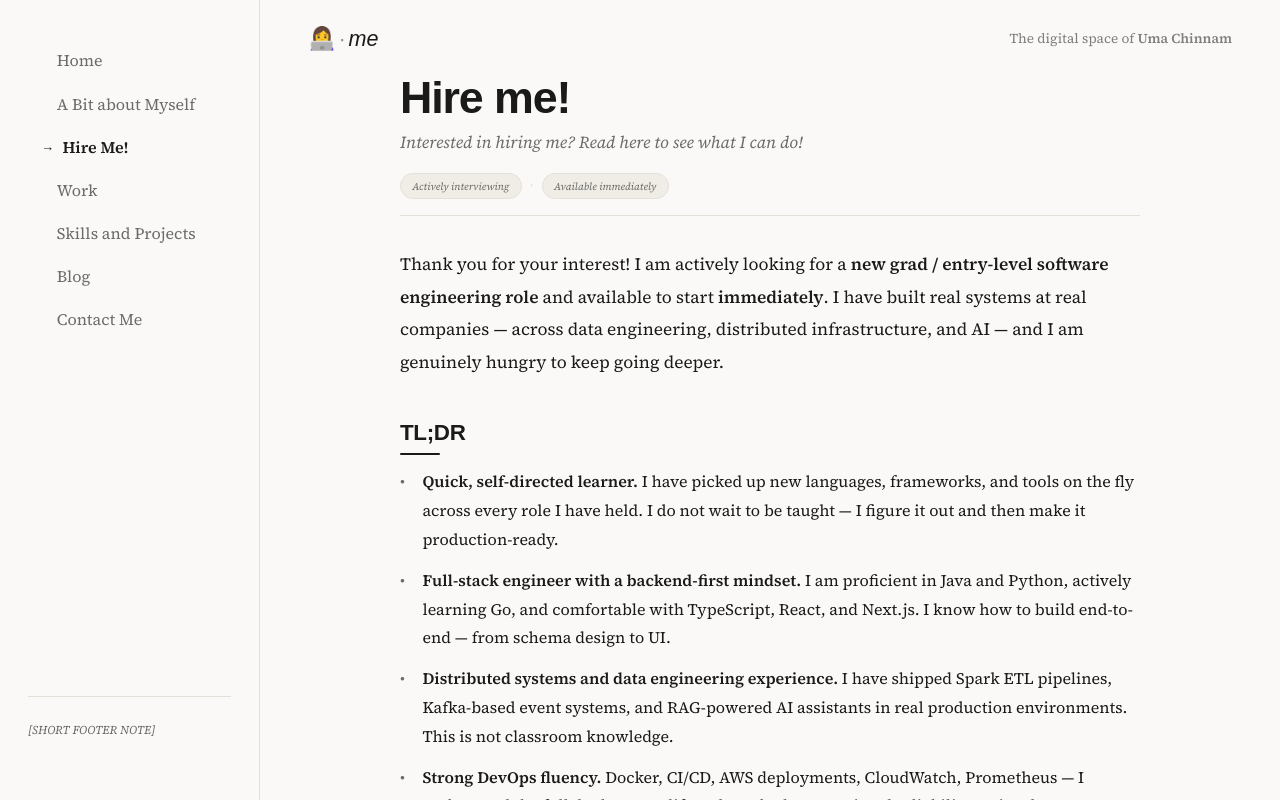
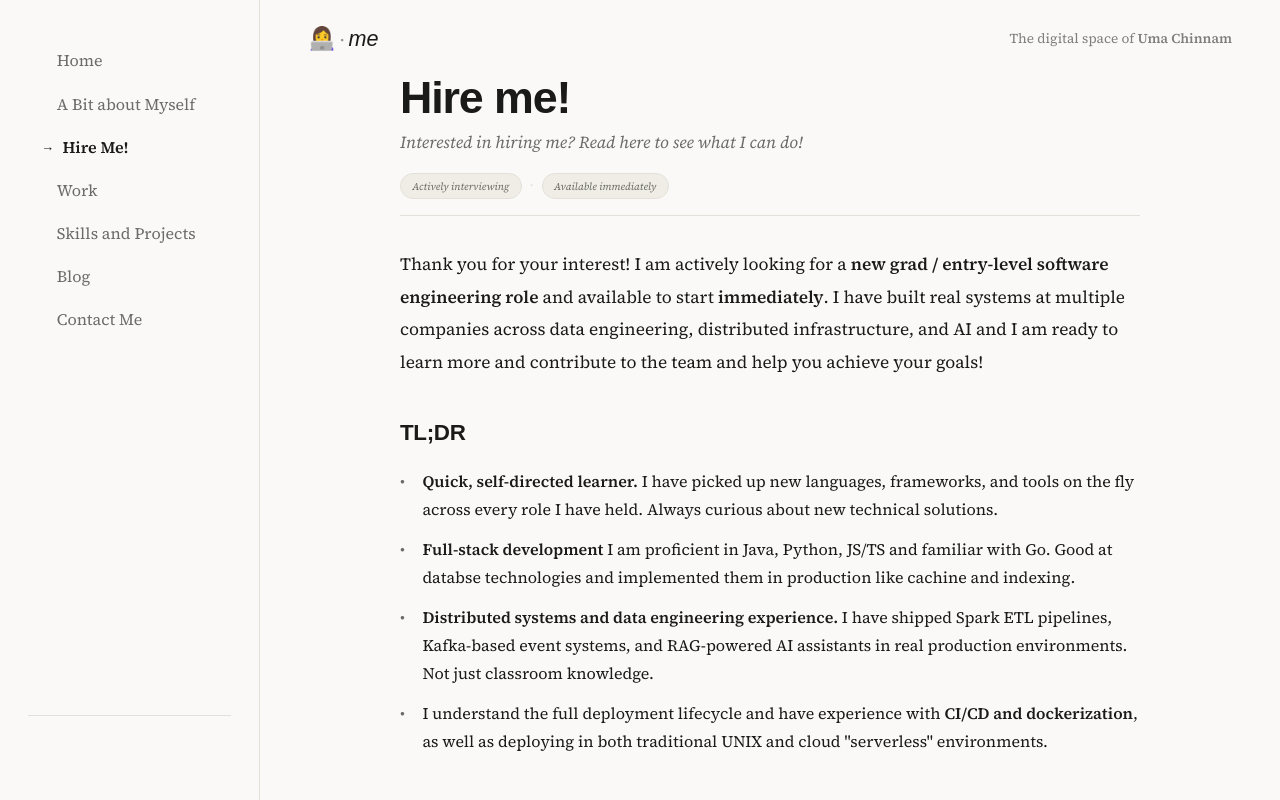
Before and after one commit to uma-1510/my-portfolio, a Next.js app: page /hire in a window 1280 px wide. Built offline with nearby package versions, Linux system fonts and the light colour scheme.

Commit message:
modified about and hire me sections

```diff
--- a/app/about/about.module.css
+++ b/app/about/about.module.css
@@ -44,9 +44,6 @@
   display: flex;
   flex-wrap: wrap;
   gap: 0.75rem;
-  margin-top: 2.5rem;
-  padding-top: 1.75rem;
-  border-top: 1px solid var(--color-border);
 }
 
 .fact {
--- a/app/hire/hire.module.css
+++ b/app/hire/hire.module.css
@@ -9,8 +9,6 @@
   max-width: 740px;
   padding: 3.5rem 0 5rem;
 }
-
-/* HERO */
 
 .hero {
   margin-bottom: 2rem;
@@ -59,7 +57,6 @@
   font-size: 0.9rem;
 }
 
-/* INTRO BLOCK */
 .introBlock {
   margin-bottom: 2.5rem;
 }
@@ -76,8 +73,6 @@
   color: var(--color-text);
 }
 
-/* SECTION HEADINGS */
-
 .sectionHeading {
   font-family:Arial, Helvetica, sans-serif;
   font-size: 1.4rem;
@@ -89,18 +84,6 @@
   padding-bottom: 0.5rem;
 }
 
-/* Thin underline accent */
-.sectionHeading::after {
-  content: '';
-  position: absolute;
-  bottom: 0;
-  left: 0;
-  width: 2.5rem;
-  height: 2px;
-  background: var(--color-text);
-  border-radius: 1px;
-}
-
 .sectionIntro {
   font-size: 0.98rem;
   color: var(--color-muted);
@@ -109,12 +92,8 @@
   font-style: italic;
 }
 
-/* TL;DR LIST */
-
 .tldr {
   list-style: none;
-  padding: 0;
-  margin: 0 0 1rem;
   display: flex;
   flex-direction: column;
   gap: 0.75rem;
@@ -122,7 +101,6 @@
 
 .tldr li {
   font-size: 1rem;
-  line-height: 1.8;
   color: var(--color-text);
   padding-left: 1.4rem;
   position: relative;
@@ -141,8 +119,6 @@
   font-weight: 700;
 }
 
-/*  WHAT CAN YOU DO */
-
 .cards {
   display: flex;
   flex-direction: column;
@@ -150,7 +126,6 @@
   margin-bottom: 1rem;
 }
 
-/* Card enters from below */
 .card {
   border: 2px solid var(--color-border);
   border-radius: 14px;
@@ -159,7 +134,6 @@
     0 1px 2px rgba(0,0,0,0.04),
     0 4px 14px rgba(0,0,0,0.05);
 
-  /* Entrance animation */
   opacity: 0;
   transform: translateY(18px);
   transition:
@@ -180,7 +154,6 @@
   transform: translateY(-2px);
 }
 
-/* Card still invisible but hovered — don't apply hover lift */
 .card:not(.cardVisible):hover {
   transform: translateY(18px);
 }
@@ -188,24 +161,16 @@
 .cardHead {
   display: flex;
   align-items: center;
-  gap: 0.65rem;
-  margin-bottom: 0.85rem;
 }
 
-.cardEmoji {
-  font-size: 1.5rem;
-  line-height: 1;
-  flex-shrink: 0;
-}
-
-/* Handwriting font for card title — matches austinhuang.me card heading style */
 .cardTitle {
-  font-family: var(--font-handwrite);
-  font-size: 1.35rem;
+  font-family: var(--font);
+  font-size: 1.25rem;
   font-weight: 600;
   color: var(--color-text);
   letter-spacing: 0.01em;
   line-height: 1.2;
+  margin-top: 0rem;
 }
 
 .cardBody {
@@ -231,10 +196,6 @@
   letter-spacing: 0.03em;
   font-family: var(--font-body);
 }
-
-/* ============================================
-   EXPERIENCE BLOCKS
-   ============================================ */
 
 .expBlock {
   margin-bottom: 1.5rem;
@@ -279,10 +240,6 @@
   font-weight: 700;
   color: var(--color-text);
 }
-
-/* ============================================
-   ELIGIBILITY GRID
-   ============================================ */
 
 .eligibilityGrid {
   display: grid;
@@ -330,9 +287,6 @@
   font-weight: 600;
 }
 
-/* ============================================
-   CTA
-   ============================================ */
 
 .cta {
   margin-top: 3rem;
@@ -395,10 +349,6 @@
   color: var(--color-text);
 }
 
-/* ============================================
-   MOBILE
-   ============================================ */
-
 @media (max-width: 640px) {
   .page             { padding: 0 1.25rem; }
   .eligibilityGrid  { grid-template-columns: 1fr; }
--- a/app/hire/page.tsx
+++ b/app/hire/page.tsx
@@ -4,7 +4,6 @@ import { useEffect, useRef } from 'react'
 import type { Metadata } from 'next'
 import styles from './hire.module.css'
 
-/* ---- Animated card that fades up on scroll ---- */
 function AnimCard({ children, delay = 0 }: { children: React.ReactNode; delay?: number }) {
   const ref = useRef<HTMLDivElement>(null)
 
@@ -33,28 +32,19 @@ function AnimCard({ children, delay = 0 }: { children: React.ReactNode; delay?:
 
 const WHAT_YOU_CAN_DO = [
   {
-    title: 'Backend & Data Engineering',
-    emoji: '⚙️',
-    body: `I am proficient in Java, Python, and TypeScript — and actively learning Go. I build RESTful APIs and microservices using Spring Boot, FastAPI, and Node.js, with solid knowledge of both relational databases (PostgreSQL, MySQL) and document stores (MongoDB). I know my way around AWS, Docker, and CI/CD pipelines. I have shipped production systems that process telemetry from tens of thousands of endpoints, and I take reliability seriously.`,
+    title: 'Full stack',
+    body: `I am proficient in multiple programming languages (such as JavaScript & variants, Go, and Python, on top of knowing Java and PHP) and various web frameworks (such as Next.js & React & friends, Django & Flask & FastAPI, etc.). I have also worked with relational (SQLite, PostgreSQL and MySQL) and document (MongoDB & variants) databases, as well as AWS and Google Cloud environments. I often apply various best practices, including REST APIs and caching, as well as DevOps (especially CI/CD). Often I do development work as part of a larger system.`,
     tags: ['Java', 'Python', 'Spring Boot', 'FastAPI', 'PostgreSQL', 'MongoDB', 'AWS', 'Docker', 'CI/CD'],
   },
   {
     title: 'AI & Intelligent Systems',
-    emoji: '🧠',
-    body: `I have hands-on experience building GenAI-powered applications — not just calling APIs, but designing systems around them. I built a RAG-powered AI assistant using LangChain, worked on deep fake detection research, and built a medical Q&A assistant with FAISS vector search and semantic caching. I understand how to make AI work in production: grounded, efficient, and reliable.`,
+    body: `I have hands-on experience building GenAI-powered applications - not just calling APIs, but designing systems around them. I built a RAG-powered AI assistant using LangChain, worked on deep fake detection research, and built a medical Q&A assistant with FAISS vector search and semantic caching. I understand how to make AI work in production: grounded, efficient, and reliable.`,
     tags: ['LangChain', 'RAG', 'FAISS', 'TensorFlow', 'Gemini', 'Sentence-Transformers', 'Prompt Engineering'],
   },
   {
     title: 'Data Engineering & Pipelines',
-    emoji: '🔥',
-    body: `On top of backend skills, I have real production experience with distributed data infrastructure. I designed Spark ETL pipelines on AWS, integrated Kafka for event-driven architectures, and used Solr for large-scale search. I have a strong interest in data — collecting it, transforming it, and making it useful. If your team cares about data quality and pipeline reliability, I fit in naturally.`,
-    tags: ['Apache Spark', 'Apache Kafka', 'Apache Solr', 'ETL', 'AWS', 'Prometheus', 'CloudWatch'],
-  },
-  {
-    title: 'Full-Stack Development',
-    emoji: '⚛️',
-    body: `I build frontends too — React, Next.js, and TypeScript are tools I use regularly. I care about the full picture: clean APIs that are easy to consume, UIs that are fast and clear, and systems where the frontend and backend are genuinely well-connected. I have shipped full-stack applications that real users depend on.`,
-    tags: ['React', 'Next.js', 'TypeScript', 'REST APIs', 'Responsive Design'],
+    body: `On top of backend skills, I have real production experience with distributed data infrastructure. I designed Spark ETL pipelines on AWS, integrated Kafka for event-driven architectures, and used ElasticSearch for large-scale search.`,
+    tags: ['Apache Spark', 'Apache Kafka', 'ElasticSearch', 'ETL', 'AWS', 'Prometheus', 'CloudWatch'],
   },
 ]
 
@@ -82,8 +72,8 @@ export default function HireMePage() {
             Thank you for your interest! I am actively looking for a{' '}
             <strong>new grad / entry-level software engineering role</strong>{' '}
             and available to start <strong>immediately</strong>. I have built real systems
-            at real companies — across data engineering, distributed infrastructure, and
-            AI — and I am genuinely hungry to keep going deeper.
+            at multiple companies across data engineering, distributed infrastructure, and
+            AI and I am ready to learn more and contribute to the team and help you achieve your goals!
           </p>
         </div>
 
@@ -92,28 +82,21 @@ export default function HireMePage() {
         <ul className={styles.tldr}>
           <li>
             <strong>Quick, self-directed learner.</strong> I have picked up new languages,
-            frameworks, and tools on the fly across every role I have held. I do not wait
-            to be taught — I figure it out and then make it production-ready.
+            frameworks, and tools on the fly across every role I have held. Always curious about new technical solutions.
           </li>
           <li>
-            <strong>Full-stack engineer with a backend-first mindset.</strong> I am proficient
-            in Java and Python, actively learning Go, and comfortable with TypeScript, React,
-            and Next.js. I know how to build end-to-end — from schema design to UI.
+            <strong>Full-stack development </strong> I am proficient
+            in Java, Python, JS/TS and familiar with Go.
+            Good at databse technologies and implemented them in production like cachine and indexing.
           </li>
           <li>
             <strong>Distributed systems and data engineering experience.</strong> I have
             shipped Spark ETL pipelines, Kafka-based event systems, and RAG-powered AI
-            assistants in real production environments. This is not classroom knowledge.
+            assistants in real production environments. Not just classroom knowledge.
           </li>
           <li>
-            <strong>Strong DevOps fluency.</strong> Docker, CI/CD, AWS deployments, CloudWatch,
-            Prometheus — I understand the full deployment lifecycle and take operational
-            reliability seriously.
-          </li>
-          <li>
-            <strong>Genuine interest in AI and system design.</strong> I think about how
-            systems are architected, not just how they are coded. I have research experience
-            in deep fake detection and hands-on experience building intelligent applications.
+            I understand the full deployment lifecycle and have experience with <strong>CI/CD and dockerization</strong>,
+            as well as deploying in both traditional UNIX and cloud "serverless" environments.
           </li>
         </ul>
 
@@ -125,10 +108,9 @@ export default function HireMePage() {
         </p>
 
         <div className={styles.cards}>
-          {WHAT_YOU_CAN_DO.map(({ title, emoji, body, tags }, i) => (
+          {WHAT_YOU_CAN_DO.map(({ title, body, tags }, i) => (
             <AnimCard key={title} delay={i * 80}>
               <div className={styles.cardHead}>
-                <span className={styles.cardEmoji}>{emoji}</span>
                 <h3 className={styles.cardTitle}>{title}</h3>
               </div>
               <p className={styles.cardBody}>{body}</p>
@@ -139,7 +121,7 @@ export default function HireMePage() {
           ))}
         </div>
 
-        {/* ---- More about my experience ---- */}
+        {/* ---- More about my experience ----
         <h2 className={styles.sectionHeading}>More about my experience</h2>
 
         <div className={styles.expBlock}>
@@ -163,7 +145,7 @@ export default function HireMePage() {
               analytical thinking.
             </li>
           </ul>
-        </div>
+        </div> */}
 
         <div className={styles.expBlock}>
           <h3 className={styles.expSubhead}>Projects</h3>
@@ -215,12 +197,12 @@ export default function HireMePage() {
         {/* ---- CTA ---- */}
         <div className={styles.cta}>
           <p>
-            I am actively interviewing. Do not hesitate to reach out — I would love to
+            I am actively interviewing. Do not hesitate to reach out, I would love to
             learn more about what your team is building.
           </p>
           <div className={styles.ctaLinks}>
             <a href="/contact" className={styles.ctaPrimary}>Get in touch →</a>
-            <a href="/resume.pdf" target="_blank" rel="noopener noreferrer" className={styles.ctaSecondary}>
+            <a href="/resume.docx" target="_blank" rel="noopener noreferrer" className={styles.ctaSecondary}>
               Download resume
             </a>
           </div>
--- a/components/Nav.tsx
+++ b/components/Nav.tsx
@@ -46,7 +46,7 @@ export default function Nav() {
 
       <div className={styles.navFooter}>
         <p className={styles.footerText}>
-          [SHORT FOOTER NOTE]
+          {/* [SHORT FOOTER NOTE]   */}
         </p>
       </div>
     </nav>
--- a/components/Pageheader.module.css
+++ b/components/Pageheader.module.css
@@ -11,12 +11,10 @@
   padding: 1.25rem 3rem;
   flex-wrap: wrap;
   gap: 0.5rem;
-  /* Fully transparent — takes the colour of whatever page is behind it */
-  background: transparent;
-  border: none;
+  background-color:  #FAF9F7 ;
+  background-attachment: fixed;
 }
 
-/* ── Text always inherits from the page ─── */
 .headerLogo {
   display: flex;
   align-items: baseline;
```
Also changed, not shown: app/about/page.tsx (+31 -36 lines), app/page.tsx (+7 -10 lines), 1 other file (tests, documents, lock files or other folders).
